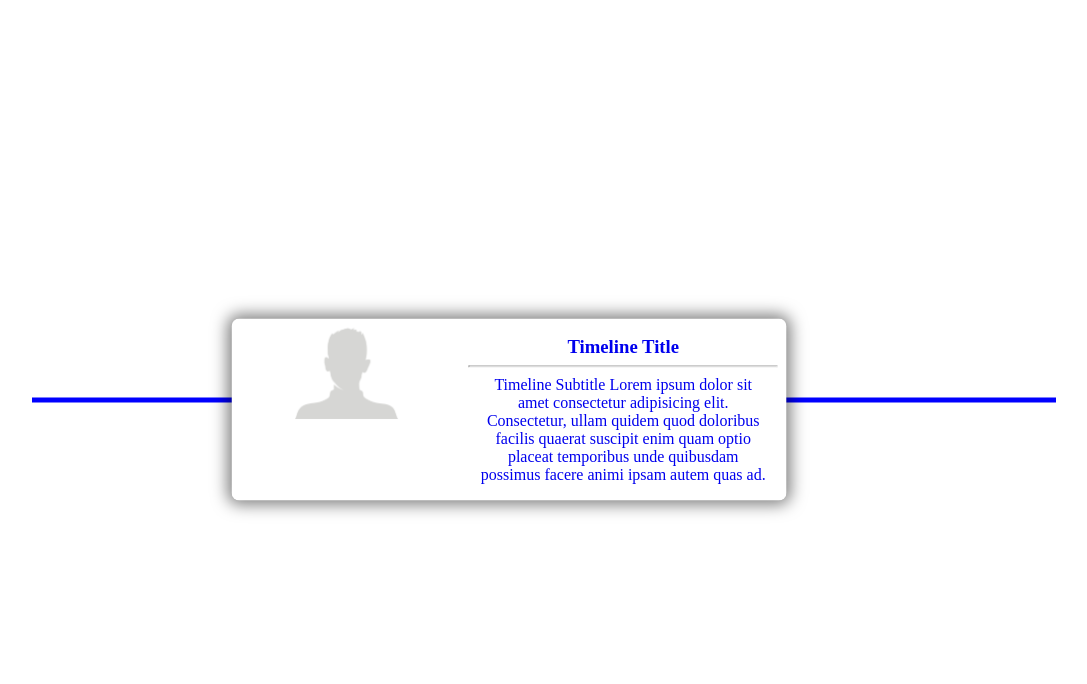
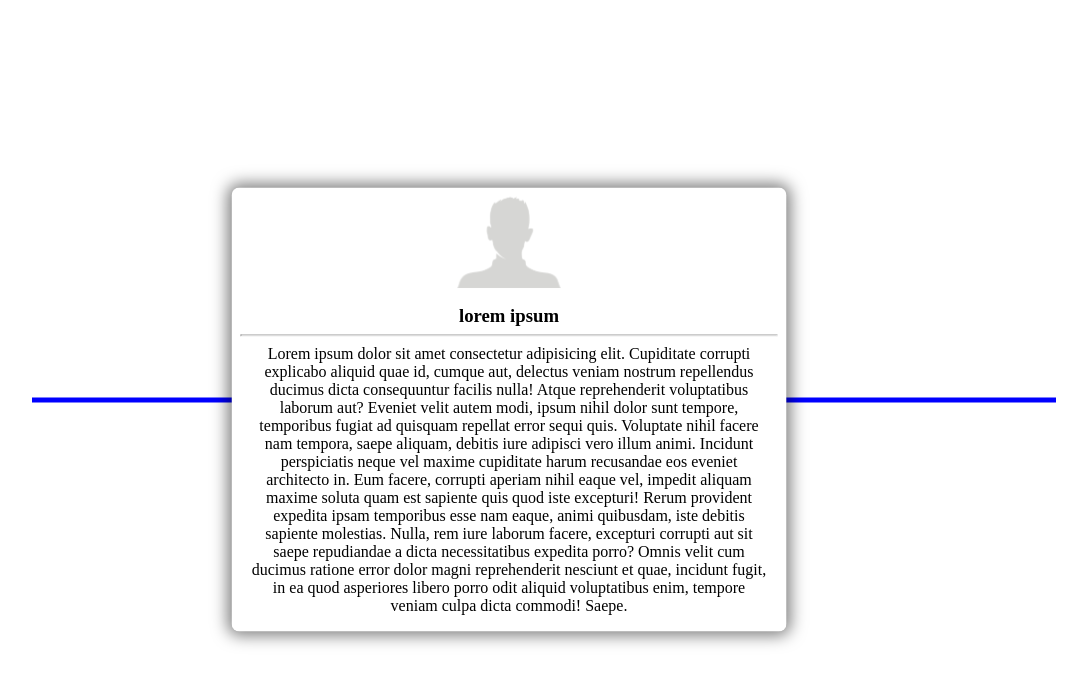
Before and after one commit to BokiThe/costum-timeline-with-animation, a React (Create React App) app: page / in a window 1280 px wide. Both pictures are taken after a click on the element "2004-2008". Shown: the top 684 px of the page, without its empty margins (96-1183 px from the left). Built offline with nearby package versions, Linux system fonts and the light colour scheme.

Commit message:
created timline component

```diff
--- a/src/timeline.css
+++ b/src/timeline.css
@@ -66,42 +66,43 @@
 }
 
 .timelineCard{
-   display: none;
+    display: none;
     position: absolute;
     top: 50%;
     left: 50%;
     transform: translate(-50%,-50%);
     width: 900%;
+    height: auto;
     border: 1px solid transparent;
     border-radius: 8px;
     box-shadow: 0px 0px 16px 4px rgba(0,0,0,0.51);
     background: white;
     z-index: 2;
-   animation: cardShow 1s linear 0s 1 alternate;
+    transition: width 2s, heith 2s ease-in;
+
 
 }
 .cardShow{
     display: flex;
 }
 
-.timelineCard a{
-    text-decoration: none;
+.card{
     display: flex;
     flex: 1 1 120px;
     flex-wrap: wrap;
     flex-direction: row;
     align-content: space-around;
+    color: #000;
 }
 
 .cardImage{
-    flex: 1 1 120px;
     aspect-ratio: 1/1;
     border-top-left-radius: 8px;
     border-top-right-radius: 8px;
-   width: 100%;
-   height: 100px;
-   margin: 0;
-   padding: 0;
+    width: 100%;
+    height: 100px;
+    margin: 0;
+    padding: 0;
 }
 .cardContent{
     flex: 1 1 200px;
--- a/src/timeline.js
+++ b/src/timeline.js
@@ -1,37 +1,34 @@
-import { React, useEffect } from "react";
+// IMPORTS
+import { React, useCallback } from "react";
 import "./timeline.css";
+import TimlineCard from "./timlineCard";
 import profilePic from "./imgs/profilePicture_image.svg";
 import walking from "./imgs/Human walk cycle.gif";
+
+// FUNCTIONAL COMPONENT
 const Timeline = () => {
-  useEffect(() => {
-    const spanItem = document.getElementById("spanItem");
-    spanItem.addEventListener("click", (e) => {
-      e.preventDefault();
+  // HANDLE FUNCTIONS
 
+  let handleShow = useCallback(() => {
+    // VARIABLES
     const walk = document.getElementById("walkingContainer");
     const card = document.getElementById("timelineCard");
     walk.classList.add("walk");
-
-      if (
-        card.classList.contains("cardShow") &&
-        walk.classList.contains("walk")
-      ) {
-        card.classList.remove("cardShow");
-        walk.classList.remove("walk");
-        walk.style.display = "flex";
-      } else {
     setTimeout(() => {
       card.classList.add("cardShow");
       walk.classList.add("walk");
       walk.style.display = "none";
-          console.log("dal ulazi u else samo");
     }, 500);
-      }
-    });
   }, []);
 
   return (
-    <div className="wrapper">
+    <div
+      className="wrapper"
+      onKeyUp={(e) => {
+        e.preventDefault();
+        console.log(e.key);
+      }}
+    >
       <div className="walkingContainer" id="walkingContainer">
         <img
           className="walk"
@@ -44,22 +41,20 @@ const Timeline = () => {
       <div className="timeline">
         <div className="line" id="spanItem">
           <div className="timelineItem">
-            <span className="date">2004-2008 </span>
-            <div className="timelineCard" id="timelineCard">
-              <a href="#">
-                <img className="cardImage" src={profilePic} alt="some_image" />
-                <div className="cardContent">
-                  <h3 className="cardTitle">Timeline Title</h3>
-                  <hr />
-                  <p className="cardSubtitle">
-                    Timeline Subtitle Lorem ipsum dolor sit amet consectetur
-                    adipisicing elit. Consectetur, ullam quidem quod doloribus
-                    facilis quaerat suscipit enim quam optio placeat temporibus
-                    unde quibusdam possimus facere animi ipsam autem quas ad.
-                  </p>
-                </div>
-              </a>
-            </div>
+            <span className="date" onClick={handleShow}>
+              2004-2008{" "}
+            </span>
+            <TimlineCard
+              image
+              src={profilePic}
+              alt="profile_picture"
+              title="lorem ipsum"
+              subtitle=" Lorem ipsum dolor sit amet consectetur adipisicing elit. Cupiditate corrupti explicabo aliquid quae id, cumque aut, delectus veniam nostrum repellendus ducimus dicta consequuntur facilis nulla! Atque reprehenderit voluptatibus laborum aut?
+           Eveniet velit autem modi, ipsum nihil dolor sunt tempore, temporibus fugiat ad quisquam repellat error sequi quis. Voluptate nihil facere nam tempora, saepe aliquam, debitis iure adipisci vero illum animi.
+           Incidunt perspiciatis neque vel maxime cupiditate harum recusandae eos eveniet architecto in. Eum facere, corrupti aperiam nihil eaque vel, impedit aliquam maxime soluta quam est sapiente quis quod iste excepturi!
+           Rerum provident expedita ipsam temporibus esse nam eaque, animi quibusdam, iste debitis sapiente molestias. Nulla, rem iure laborum facere, excepturi corrupti aut sit saepe repudiandae a dicta necessitatibus expedita porro?
+           Omnis velit cum ducimus ratione error dolor magni reprehenderit nesciunt et quae, incidunt fugit, in ea quod asperiores libero porro odit aliquid voluptatibus enim, tempore veniam culpa dicta commodi! Saepe."
+            />
           </div>
         </div>
       </div>
--- /dev/null
+++ b/src/timlineCard.js
@@ -0,0 +1,30 @@
+import { React, useCallback } from "react";
+
+const TimlineCard = (props) => {
+  let handleHide = useCallback(() => {
+    // VARIABLES
+    const walk = document.getElementById("walkingContainer");
+    const card = document.getElementById("timelineCard");
+    card.classList.remove("cardShow");
+    walk.classList.remove("walk");
+    walk.style.display = "flex";
+  }, []);
+  return (
+    <div className="timelineCard" id="timelineCard" onClick={handleHide}>
+      <div className="card">
+        {props.image ? (
+          <img className="cardImage" src={props.src} alt={props.alt} />
+        ) : (
+          false
+        )}
+        <div className="cardContent">
+          <h3 className="cardTitle">{props.title}</h3>
+          <hr />
+          <p className="cardSubtitle">{props.subtitle}</p>
+        </div>
+      </div>
+    </div>
+  );
+};
+
+export default TimlineCard;
```
Lines whose indentation alone changed are shown as unchanged.
